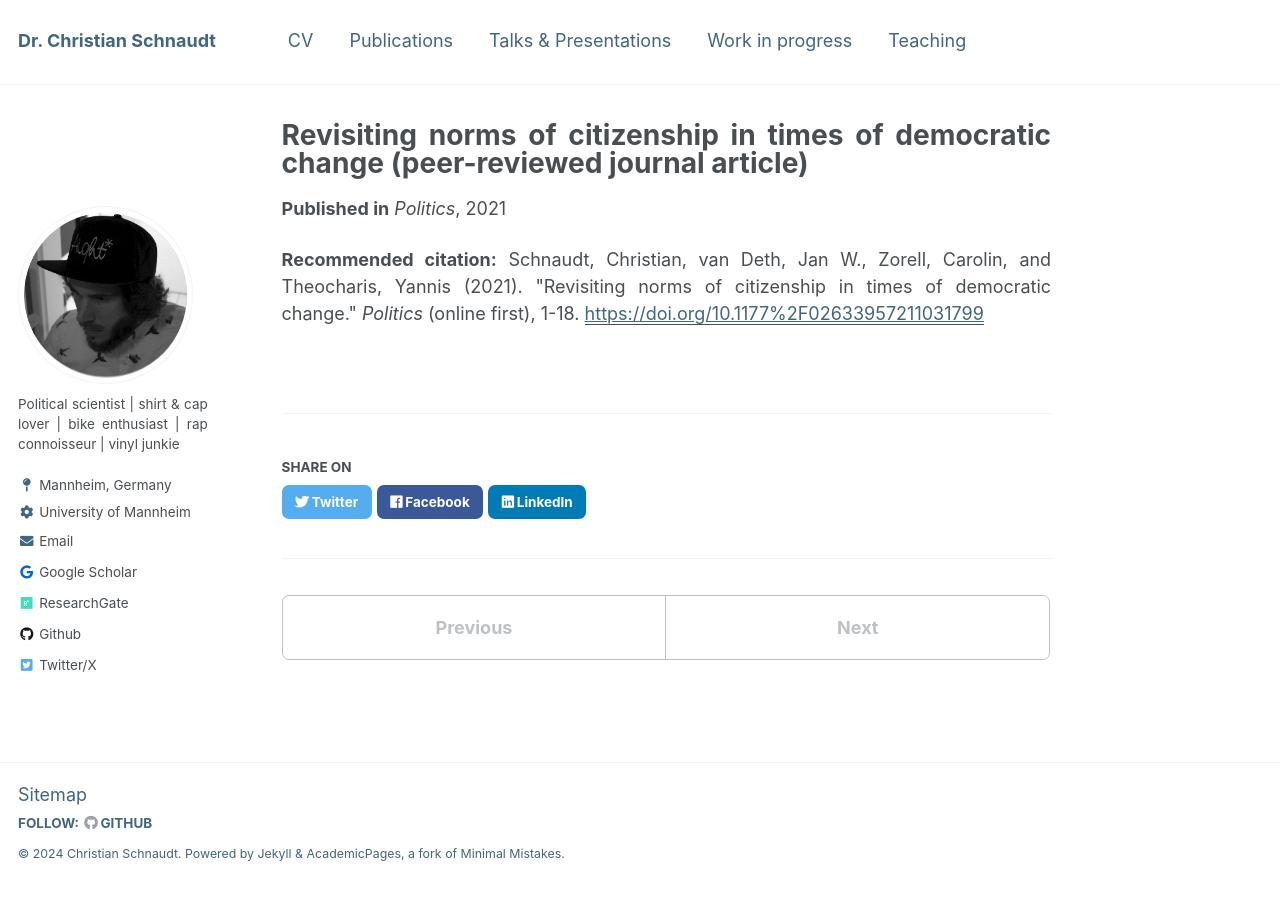
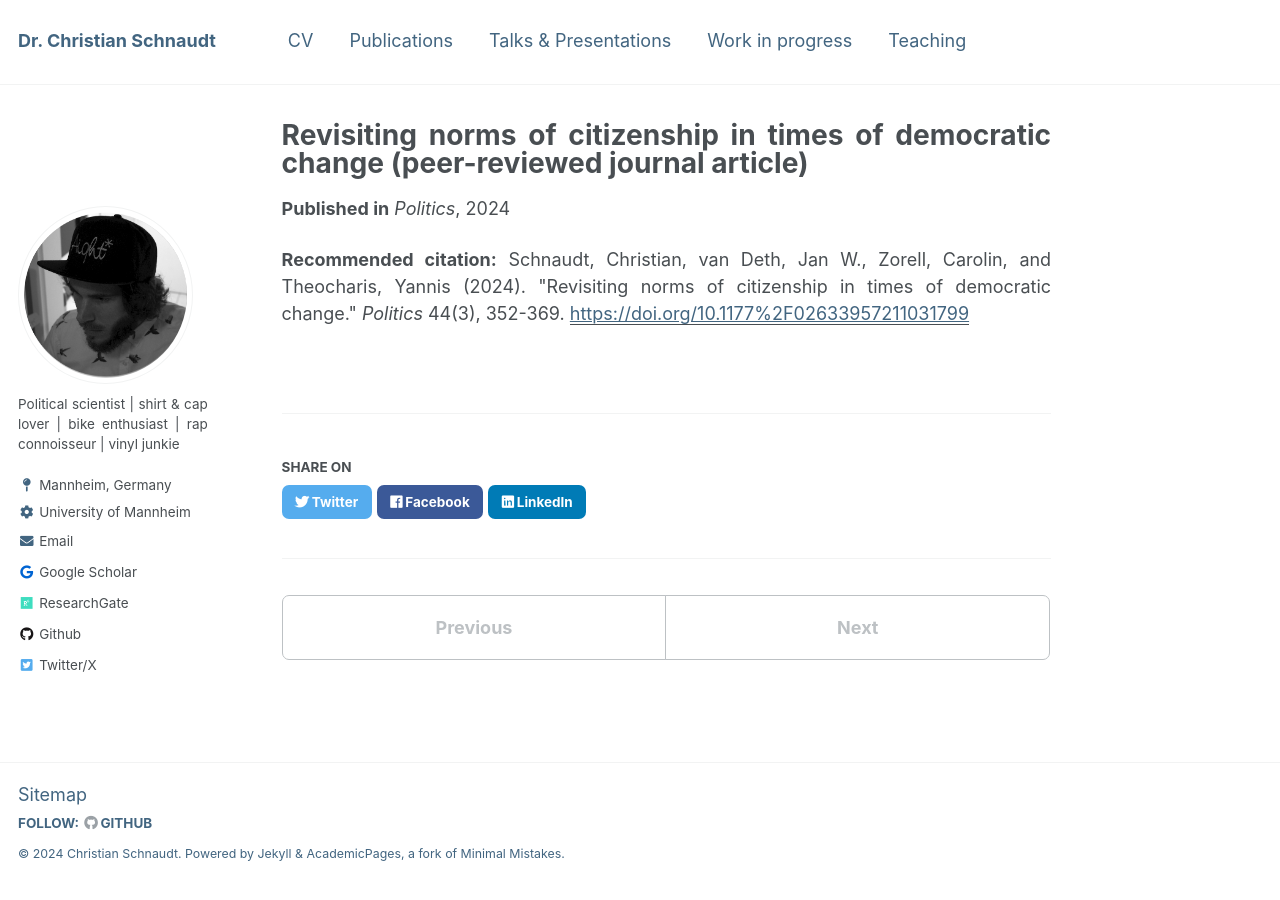
Before and after one commit to cschnaudt/cschnaudt.github.io, a Jekyll site: the page built from _publications/2021-07-27-Politics-NoC.md, in a window 1280 px wide. Built offline with Jekyll 4.4.1, drawn with Linux system fonts in a browser that asks for light colours.

Commit message:
Update 2021-07-27-Politics-NoC.md

```diff
--- a/_publications/2021-07-27-Politics-NoC.md
+++ b/_publications/2021-07-27-Politics-NoC.md
@@ -1,10 +1,10 @@
 ---
 title: "Revisiting norms of citizenship in times of democratic change (peer-reviewed journal article)"
 collection: publications
-permalink: /publication/2021-07-27-Politics-NoC
+permalink: /publication/2024-06-23-Politics-NoC
 excerpt: 'Over the last two decades, scholars have investigated norms of citizenship by focusing primarily on "dutiful" and "engaged" norms. In the meantime, contemporary democracies have witnessed growing demands for more sustainable styles of living and increasing public support for authoritarian and populist ideas. These developments point to both a change and an expansion of conventional understandings and conceptions of what a "good citizen" in a democratic polity ought to do. Specifically, they raise questions about whether demands for more sustainability and increasing support for populist ideas establish new facets of democratic citizenship, and if so, how they can be meaningfully incorporated into existing images of citizenship. This study provides a re-conceptualization of citizenship norms and empirically tests a new measurement instrument using original data collected in Germany in 2019. The empirical application of an expanded set of items demonstrates the existence of more variegated facets of norms of citizenship, including norms to safeguard a sustainable future and distinct populist facets emphasizing the relevance of trust in authorities and experts as well as reliance on feelings and emotions. Contemporary conceptions of citizenship thus go beyond conventional distinctions between dutiful and engaged norms of citizenship.'
-date: 2021-07-27
+date: 2024-06-23
 venue: 'Politics'
 paperurl: 'https://doi.org/10.1177%2F02633957211031799'
-citation: 'Schnaudt, Christian, van Deth, Jan W., Zorell, Carolin, and Theocharis, Yannis (2021). &quot;Revisiting norms of citizenship in times of democratic change.&quot; <i>Politics</i> (online first), 1-18.'
+citation: 'Schnaudt, Christian, van Deth, Jan W., Zorell, Carolin, and Theocharis, Yannis (2024). &quot;Revisiting norms of citizenship in times of democratic change.&quot; <i>Politics</i> 44(3), 352-369.'
 ---
```
